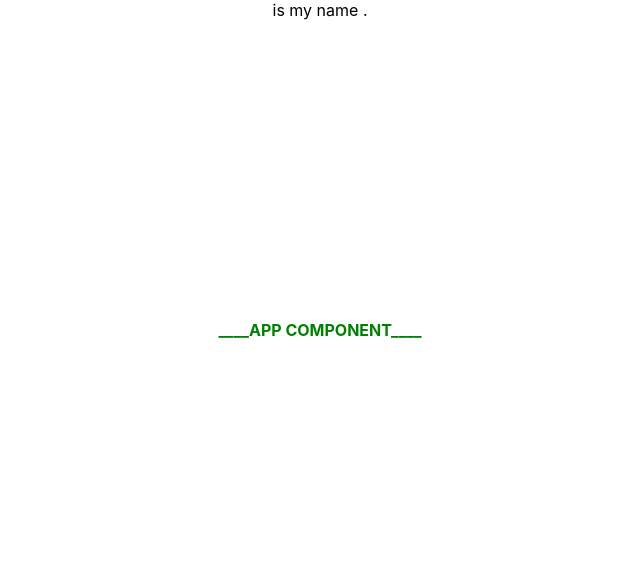
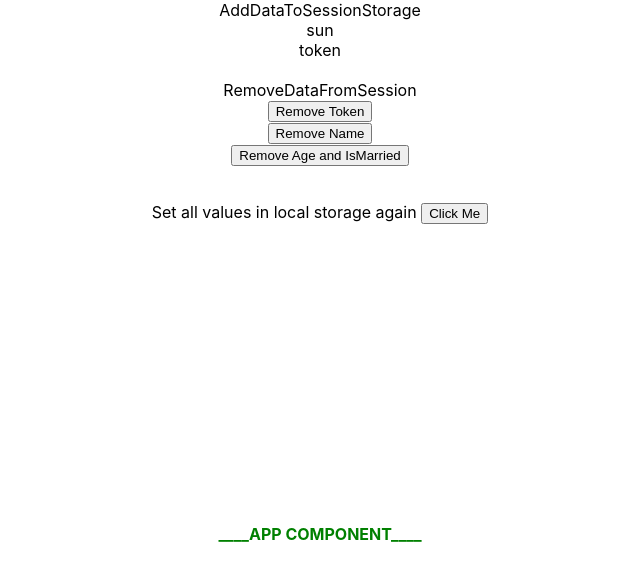
Before and after one commit to surajshr03/react_learn, a React (Create React App) app: page / in a window 1280 px wide. Shown: the top 580 px of the page, without its empty margins (320-960 px from the left). Built offline with nearby package versions, Linux system fonts and the light colour scheme.

Commit message:
session storage update

```diff
--- a/src/App.js
+++ b/src/App.js
@@ -11,6 +11,10 @@ import Days from "./Components/Form/Days.jsx";
 import LearnRef1 from "./Components/LearnRefHook/LearnRef1.jsx";
 import AddDataToLocalStorage from "./Components/LearnLocalStorage/AddDataToLocalStorage.jsx";
 import GetDataFromLocalStorage from "./Components/LearnLocalStorage/GetDataFromLocalStorage.jsx";
+import RemoveDataFromLocalStorage from "./Components/LearnLocalStorage/RemoveDataFromLocalStorage.jsx";
+import AddDataToSessionStorage from "./Components/LearnSessionStorage/AddDataToSessionStorage.jsx";
+import GetDataToSessionStorage from "./Components/LearnSessionStorage/GetDataToSessionStorage.jsx";
+import RemoveDataFromSession from "./Components/LearnSessionStorage/RemoveDataFromSession.jsx";
 
 function App() {
   // let name = `Suraj`;
@@ -60,18 +64,13 @@ function App() {
          <button onClick={()=>{setShow(true)}} >show</button>
         <button onClick={()=>{setShow(false)}} >hide</button> */}
       </>
-
       {/* ------------------------- */}
-
       {/* <MyLinks/>
        <MyRoutes/> */}
 
       {/* <NestedRoutesProduct /> */}
 
-
       {/* <ReactRouter></ReactRouter> */}
-
-
       {/* ------------------- */}
 
       {/* <Form1 /> */}
@@ -82,20 +81,21 @@ function App() {
        {/* <Gender/> */}
        {/* <GenderUsingMap/> */}
        {/* <Days/> */}
-
-
-
-
 {/* --------------------------------------------- */}
 
 {/* <LearnRef1/> */}
-
-
 {/* ------------------- */}
 {/* local Storage */}
 
 {/* <AddDataToLocalStorage/> */}
-<GetDataFromLocalStorage/>
+{/* <GetDataFromLocalStorage/> */}
+{/* <RemoveDataFromLocalStorage/> */}
+
+{/* Session Storage */}
+
+<AddDataToSessionStorage/>
+<GetDataToSessionStorage/>
+<RemoveDataFromSession/>
 
 {/* ------------------- */}
 
--- /dev/null
+++ b/src/Components/LearnLocalStorage/RemoveDataFromLocalStorage.jsx
@@ -0,0 +1,40 @@
+import React from 'react'
+
+const RemoveDataFromLocalStorage = () => {
+
+      let token = "111111111112333333";
+  return (
+    <div>
+
+      <button onClick={(e)=>{
+            localStorage.removeItem("token")
+      }}>Remove Token</button><br/>
+      <button onClick={(e)=>{
+            localStorage.removeItem("Name")
+      }}>Remove Name</button><br/>
+      <button onClick={(e)=>{
+            localStorage.removeItem("Age")
+            localStorage.removeItem("isMarried")
+      }}>Remove Age and IsMarried</button>
+
+      <br/>
+      <br/>
+      <p>  Set all values in local storage again  <button onClick={(e)=>{
+
+            localStorage.setItem("token", token);
+            localStorage.setItem("Name", "Suraj");
+            localStorage.setItem("Age", "22");
+            localStorage.setItem("isMarried", "false");
+
+      }}>Click Me</button></p>
+
+
+
+    </div>
+  )
+}
+
+export default RemoveDataFromLocalStorage
+
+//localStorage is the browser's memory for a particular URl.
+//Data in Local Storage persist even when session ends.
--- /dev/null
+++ b/src/Components/LearnSessionStorage/AddDataToSessionStorage.jsx
@@ -0,0 +1,21 @@
+import React from 'react'
+
+const AddDataToSessionStorage = () => {
+let token="12345"
+      sessionStorage.setItem("token","token");
+      sessionStorage.setItem("name","sun");
+      sessionStorage.setItem("age","22");
+      sessionStorage.setItem("isMarried","false");
+
+        return (
+    <div>AddDataToSessionStorage<br/></div>
+  )
+}
+
+export default AddDataToSessionStorage
+
+
+//Application panel --> Session Storage -> Url.
+
+//Session storage is the browsers memory of particular URl in particular session only.
+//data lost when session ends.
--- /dev/null
+++ b/src/Components/LearnSessionStorage/GetDataToSessionStorage.jsx
@@ -0,0 +1,16 @@
+import React from "react";
+
+const GetDataToSessionStorage = () => {
+  console.log(sessionStorage.getItem("name"));
+  console.log(sessionStorage.getItem("token"));
+  let token = sessionStorage.getItem("token");
+  return (
+    <div>
+      {sessionStorage.getItem("name")}
+      <br />
+      {token}
+    </div>
+  );
+};
+
+export default GetDataToSessionStorage;
--- /dev/null
+++ b/src/Components/LearnSessionStorage/RemoveDataFromSession.jsx
@@ -0,0 +1,53 @@
+import React from "react";
+
+const RemoveDataFromSession = () => {
+  return (
+    <div>
+      <br />
+      RemoveDataFromSession
+      <br />
+      <button
+        onClick={(e) => {
+          sessionStorage.removeItem("token");
+        }}
+      >
+        Remove Token
+      </button>
+      <br />
+      <button
+        onClick={(e) => {
+          sessionStorage.removeItem("name");
+        }}
+      >
+        Remove Name
+      </button>
+      <br />
+      <button
+        onClick={(e) => {
+          sessionStorage.removeItem("age");
+          sessionStorage.removeItem("isMarried");
+        }}
+      >
+        Remove Age and IsMarried
+      </button>
+      <br />
+      <br />
+      <p>
+        {" "}
+        Set all values in local storage again{" "}
+        <button
+          onClick={(e) => {
+            // sessionStorage.setItem("token", token);
+            sessionStorage.setItem("name", "Suraj");
+            sessionStorage.setItem("age", "22");
+            sessionStorage.setItem("isMarried", "false");
+          }}
+        >
+          Click Me
+        </button>
+      </p>
+    </div>
+  );
+};
+
+export default RemoveDataFromSession;
```
